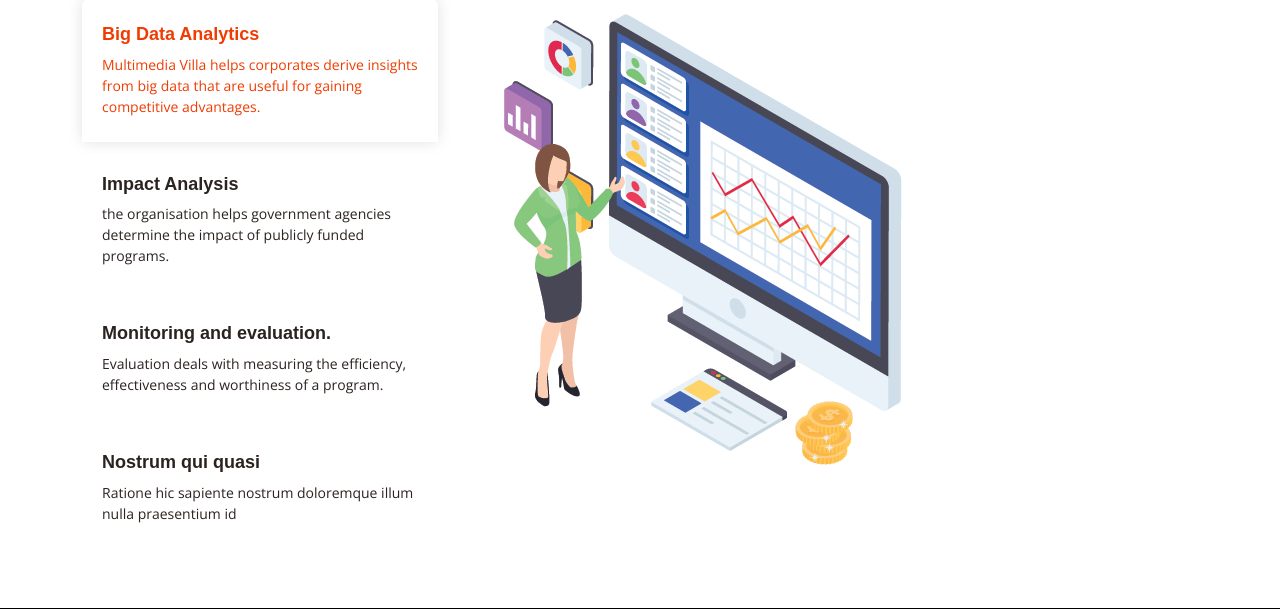
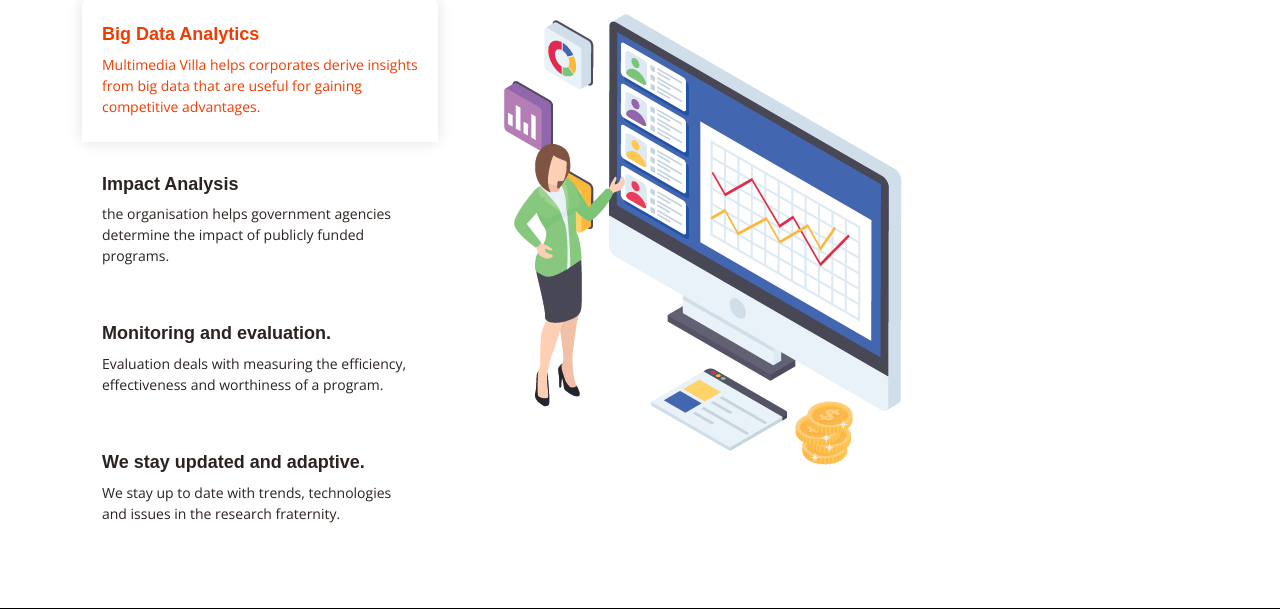
Before and after one commit to Carrington-dev/i-am-emerge, a Django app: page /services in a window 1280 px wide. Shown: the part 1475-2084 px from the top of the page. Run offline with Django 4.2, Linux system fonts and the light colour scheme; some libraries are stand-ins or nearby versions; some web fonts are replaced.

Commit message:
Fixed services page

```diff
--- a/templates/basic/services.html
+++ b/templates/basic/services.html
@@ -157,8 +157,9 @@
             </li>
             <li class="nav-item mt-2">
               <a class="nav-link" data-bs-toggle="tab" href="#tab-4">
-                <h4>Nostrum qui quasi</h4>
-                <p>Ratione hic sapiente nostrum doloremque illum nulla praesentium id</p>
+                <h4>We stay updated and adaptive.</h4>
+                <p>We stay up to date with trends, technologies and
+                  issues in the research fraternity.</p>
               </a>
             </li>
           </ul>
```
